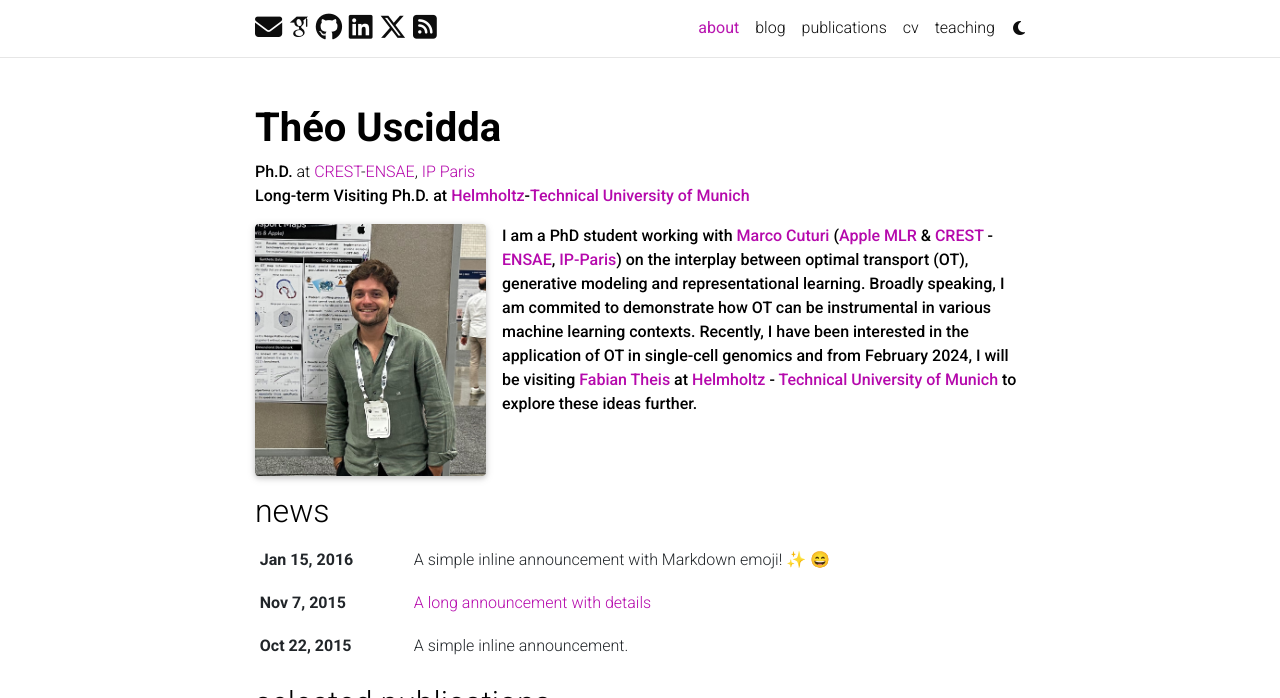
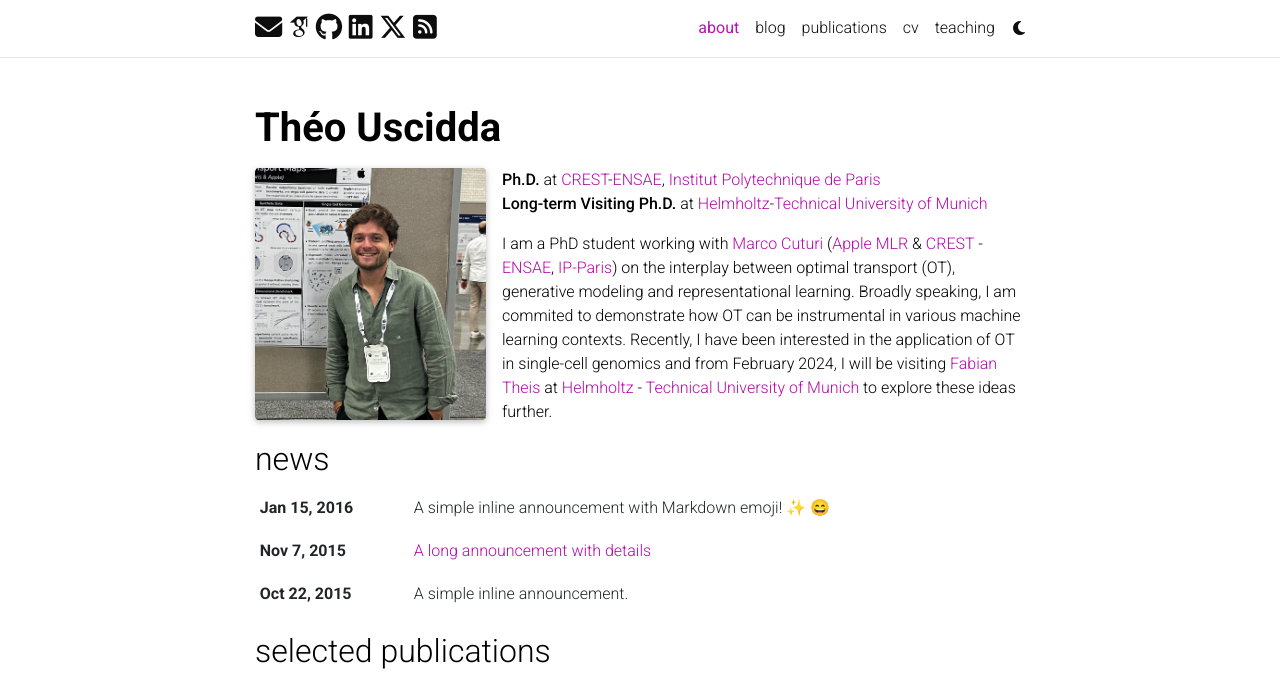
Before and after one commit to theouscidda6/theouscidda6.github.io, a Jekyll site: the page built from _pages/about.md, in a window 1280 px wide and 1039 px high, cut to the strip 0-698 px from the top of the window. Built offline with Jekyll 4.4.1, drawn with Linux system fonts in a browser that asks for light colours; full-size pictures stand in for the smaller copies a plugin makes; emoji names are drawn with the system emoji font; some web fonts are replaced; comment, search, counter and statistics services are not loaded; a style sheet for code colours, icons or effects is not loaded; some of the changed lines change nothing that is shown.

Commit message:
attempt to change about layout

```diff
--- a/_pages/about.md
+++ b/_pages/about.md
@@ -3,8 +3,7 @@
 title: about
 permalink: /
 subtitle: >
-  <strong>Ph.D.</strong> at <a href="https://crest.science/">CREST</a>-<a href="https://www.ensae.fr/">ENSAE</a>, <a href="https://www.ip-paris.fr/">IP Paris</a> <br>
-  <strong>Long-term Visiting Ph.D.<strong> at <a href="https://www.helmholtz-munich.de/en/icb/pi/fabian-theis">Helmholtz</a>-<a href="https://www.tum.de/en/">Technical University of Munich</a>
+
 
 
 profile:
@@ -19,4 +18,10 @@
 social: true  # includes social icons at the bottom of the page
 ---
 
+<!-- <strong>Ph.D.</strong> at <a href="https://crest.science/">CREST</a>-<a href="https://www.ensae.fr/">ENSAE</a>, <a href="https://www.ip-paris.fr/">Institut Polytechnique de Paris</a> <br>
+  <strong>Long-term Visiting Ph.D.</strong> at <a href="https://www.helmholtz-munich.de/en/icb/pi/fabian-theis">Helmholtz</a>-<a href="https://www.tum.de/en/">Technical University of Munich</a> -->
+
+<strong>Ph.D.</strong> at <a href="https://crest.science/">CREST</a>-<a href="https://www.ensae.fr/">ENSAE</a>, <a href="https://www.ip-paris.fr/">Institut Polytechnique de Paris</a> <br>
+  <strong>Long-term Visiting Ph.D.</strong> at <a href="https://www.helmholtz-munich.de/en/icb/pi/fabian-theis">Helmholtz</a>-<a href="https://www.tum.de/en/">Technical University of Munich</a>
+
 I am a PhD student working with [Marco Cuturi](https://marcocuturi.net/) ([Apple MLR](https://machinelearning.apple.com/) & [CREST](https://crest.science/) - [ENSAE](https://www.ensae.fr/), [IP-Paris](https://www.ip-paris.fr/)) on the interplay between optimal transport (OT), generative modeling and representational learning. Broadly speaking, I am commited to demonstrate how OT can be instrumental in various machine learning contexts. Recently, I have been interested in the application of OT in single-cell genomics and from February 2024, I will be visiting [Fabian Theis](https://www.helmholtz-munich.de/en/icb/pi/fabian-theis) at [Helmholtz](https://www.helmholtz-munich.de/en) - [Technical University of Munich](https://www.tum.de/en/) to explore these ideas further.
```
